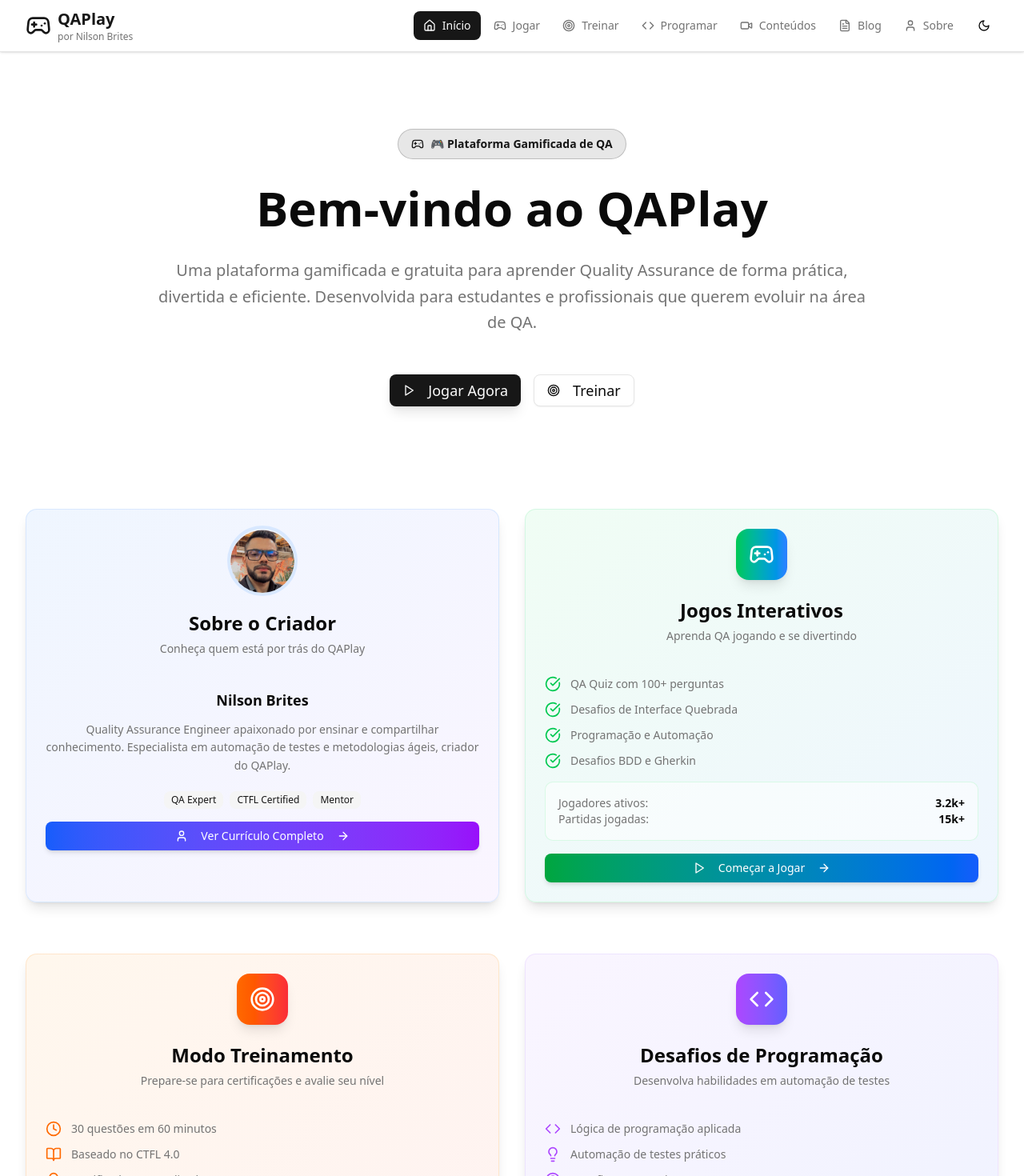
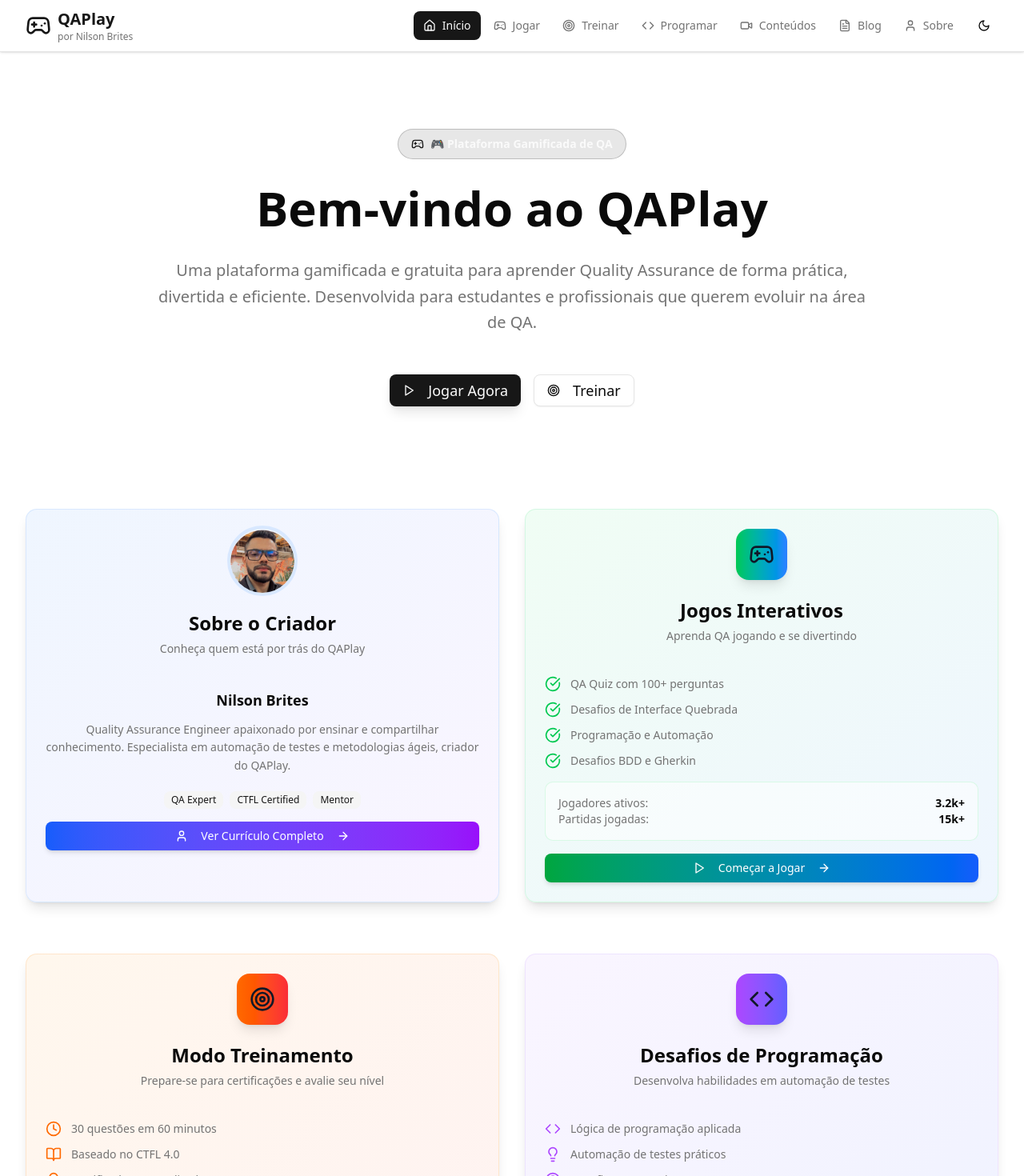
Before and after one commit to nilrd/qaplay_prod, a React (Vite) app: page / in a window 1280 px wide. Shown: the top 1470 px of the page at 80% size. Built offline with nearby package versions, Linux system fonts and the light colour scheme.

Commit message:
fix: Ajusta visibilidade de texto e ícones na tela inicial para iPhone 7 Plus

```diff
--- a/src/pages/Home.jsx
+++ b/src/pages/Home.jsx
@@ -14,7 +14,7 @@
           <div className="space-y-6">
             <div className="inline-flex items-center space-x-2 bg-primary/10 text-primary px-4 py-2 rounded-full text-sm font-semibold border border-primary/20">
               <Gamepad2 className="w-4 h-4" />
-              <span>🎮 Plataforma Gamificada de QA</span>
+              <span className="text-primary-foreground">🎮 Plataforma Gamificada de QA</span>
             </div>
 
             <h1 className="text-5xl md:text-6xl font-bold text-foreground leading-tight">
@@ -103,7 +103,7 @@
           <Card className="bg-gradient-to-br from-green-50 to-blue-50 dark:from-green-500/10 dark:to-blue-500/10 border-green-200/50 dark:border-green-500/20 shadow-lg hover:shadow-xl transition-all duration-300">
             <CardHeader className="text-center pb-4">
               <div className="mx-auto w-16 h-16 bg-gradient-to-r from-green-500 to-blue-500 rounded-2xl flex items-center justify-center mb-4 shadow-lg">
-                <Gamepad2 className="h-8 w-8 text-white" />
+                <Gamepad2 className="h-8 w-8 text-gray-900 dark:text-white" />
               </div>
               <CardTitle className="text-2xl text-foreground">Jogos Interativos</CardTitle>
               <CardDescription className="text-muted-foreground">
@@ -159,7 +159,7 @@
           <Card className="bg-gradient-to-br from-orange-50 to-red-50 dark:from-orange-500/10 dark:to-red-500/10 border-orange-200/50 dark:border-orange-500/20 shadow-lg hover:shadow-xl transition-all duration-300">
             <CardHeader className="text-center pb-4">
               <div className="mx-auto w-16 h-16 bg-gradient-to-r from-orange-500 to-red-500 rounded-2xl flex items-center justify-center mb-4 shadow-lg">
-                <Target className="h-8 w-8 text-white" />
+                <Target className="h-8 w-8 text-gray-900 dark:text-white" />
               </div>
               <CardTitle className="text-2xl text-foreground">Modo Treinamento</CardTitle>
               <CardDescription className="text-muted-foreground">
@@ -222,7 +222,7 @@
           <Card className="bg-gradient-to-br from-purple-50 to-indigo-50 dark:from-purple-500/10 dark:to-indigo-500/10 border-purple-200/50 dark:border-purple-500/20 shadow-lg hover:shadow-xl transition-all duration-300">
             <CardHeader className="text-center pb-4">
               <div className="mx-auto w-16 h-16 bg-gradient-to-r from-purple-500 to-indigo-500 rounded-2xl flex items-center justify-center mb-4 shadow-lg">
-                <Code className="h-8 w-8 text-white" />
+                <Code className="h-8 w-8 text-gray-900 dark:text-white" />
               </div>
               <CardTitle className="text-2xl text-foreground">Desafios de Programação</CardTitle>
               <CardDescription className="text-muted-foreground">
```
